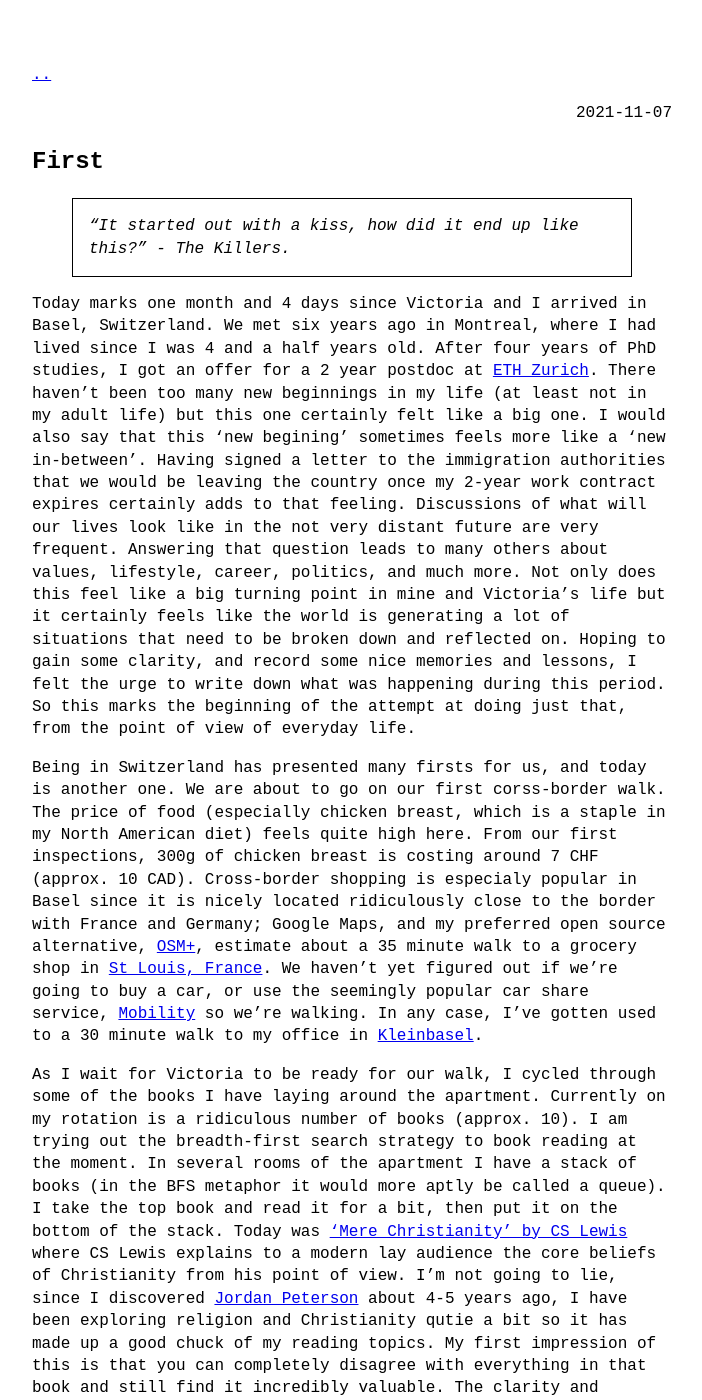
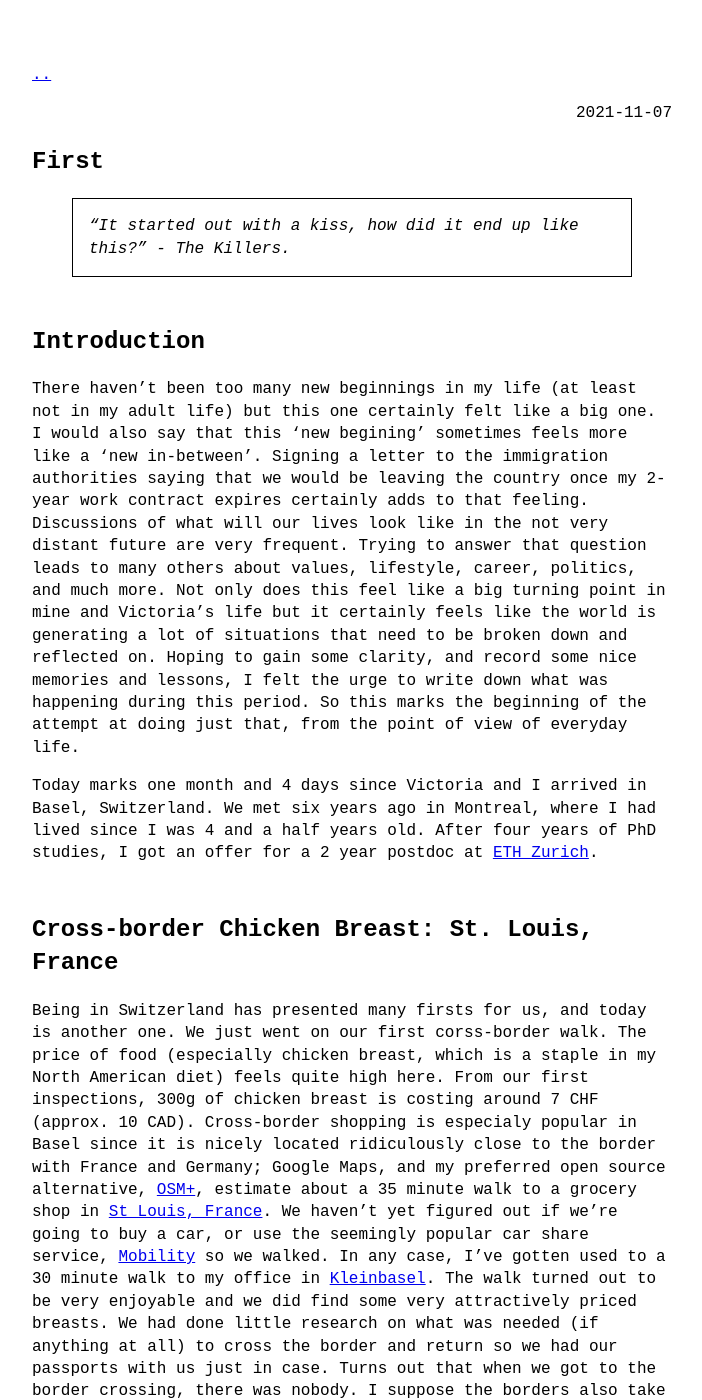
Before and after one commit to pearreview/pearreview.github.io, a Jekyll site: the page built from _posts/2021-11-07-first.md, in a window 1280 px wide and 1400 px high. Shown: the whole window, without its empty margins (288-990 px from the left). Built offline with Jekyll 4.4.1, drawn with Linux system fonts in a browser that asks for light colours; some of the changed text lies outside the part shown.

Commit message:
lewis draft

```diff
--- a/_posts/2021-11-07-first.md
+++ b/_posts/2021-11-07-first.md
@@ -4,36 +4,58 @@ layout: post
 
 > "It started out with a kiss, how did it end up like this?" - The Killers.
 
-Today marks one month and 4 days since Victoria and I arrived in Basel, Switzerland.
-We met six years ago in Montreal, where I had lived since I was 4 and a half years old.
-After four years of PhD studies, I got an offer for a 2 year postdoc at [ETH Zurich](https://en.wikipedia.org/wiki/ETH_Zurich).
+## Introduction
+
 There haven't been too many new beginnings in my life (at least not in my adult life) but this one certainly felt like a big one.
 I would also say that this 'new begining' sometimes feels more like a 'new in-between'.
-Having signed a letter to the immigration authorities that we would be leaving the country once my 2-year work contract expires certainly adds to that feeling.
+Signing a letter to the immigration authorities saying that we would be leaving the country once my 2-year work contract expires certainly adds to that feeling.
 Discussions of what will our lives look like in the not very distant future are very frequent.
-Answering that question leads to many others about values, lifestyle, career, politics, and much more.
+Trying to answer that question leads to many others about values, lifestyle, career, politics, and much more.
 Not only does this feel like a big turning point in mine and Victoria's life but it certainly feels like the world is generating a lot of situations that need to be broken down and reflected on.
 Hoping to gain some clarity, and record some nice memories and lessons, I felt the urge to write down what was happening during this period.
 So this marks the beginning of the attempt at doing just that, from the point of view of everyday life.
 
+Today marks one month and 4 days since Victoria and I arrived in Basel, Switzerland.
+We met six years ago in Montreal, where I had lived since I was 4 and a half years old.
+After four years of PhD studies, I got an offer for a 2 year postdoc at [ETH Zurich](https://en.wikipedia.org/wiki/ETH_Zurich).
+
+## Cross-border Chicken Breast:  St. Louis, France
+
 Being in Switzerland has presented many firsts for us, and today is another one.
-We are about to go on our first corss-border walk.
+We just went on our first corss-border walk.
 The price of food (especially chicken breast, which is a staple in my North American diet) feels quite high here.
 From our first inspections, 300g of chicken breast is costing around 7 CHF (approx. 10 CAD).
 Cross-border shopping is especialy popular in Basel since it is nicely located ridiculously close to the border with France and Germany; Google Maps, and my preferred open source alternative, [OSM+](https://osmand.net/), estimate about a 35 minute walk to a grocery shop in [St Louis, France]([https://en.wikipedia.org/wiki/Saint-Louis,_Haut-Rhin).
-We haven't yet figured out if we're going to buy a car, or use the seemingly popular car share service, [Mobility](https://www.mobility.ch/en/private-customers) so we're walking.
+We haven't yet figured out if we're going to buy a car, or use the seemingly popular car share service, [Mobility](https://www.mobility.ch/en/private-customers) so we walked.
 In any case, I've gotten used to a 30 minute walk to my office in [Kleinbasel](https://www.basel.com/en/city-map/districts/kleinbasels-old-town-wettstein).
+The walk turned out to be very enjoyable and we did find some very attractively priced breasts.
+We had done little research on what was needed (if anything at all) to cross the border and return so we had our passports with us just in case.
+Turns out that when we got to the border crossing, there was nobody.
+I suppose the borders also take Sundays off in Switzerland.
+We arrived at a little Middle Eastern grocery shop where we found 1kg of chicken breast for 8 Euros!
+I never thought I would be looking forward to having to speak French at a shop, but indeed I had some very friendly exchanges with the store clerks.
+Language makes a very big difference to everyday interactions.
+After that we had a very pleasant walk back to our apartment along the river Rhine.
 
-As I wait for Victoria to be ready for our walk, I cycled through some of the books I have laying around the apartment.
+## Reading update: 'Mere Christianity'
+
+As I waited for Victoria to be ready for our walk, I cycled through some of the books I have laying around the apartment.
 Currently on my rotation is a ridiculous number of books (approx. 10).
 I am trying out the breadth-first search strategy to book reading at the moment.
 In several rooms of the apartment I have a stack of books (in the BFS metaphor it would more aptly be called a queue).
 I take the top book and read it for a bit, then put it on the bottom of the stack.
-Today was ['Mere Christianity' by CS Lewis](https://en.wikipedia.org/wiki/Mere_Christianity) where CS Lewis explains to a modern lay audience the core beliefs of Christianity from his point of view.
+Today was ['Mere Christianity''s turn by CS Lewis](https://en.wikipedia.org/wiki/Mere_Christianity) where CS Lewis explains to a modern lay audience the core beliefs of Christianity from his point of view.
 I'm not going to lie, since I discovered [Jordan Peterson](https://en.wikipedia.org/wiki/Jordan_Peterson) about 4-5 years ago, I have been exploring religion and Christianity qutie a bit so it has made up a good chuck of my reading topics.
 My first impression of this is that you can completely disagree with everything in that book and still find it incredibly valuable.
 The clarity and simplicity with which CS Lewis takes on the worlds' most difficult questions is remarkable and something worth emulating, especially as paper-writing academic.
 I also was very pleased to see that very early in the book, he gets to a discussion of a question that had been bothering me for quite some time recently.
 Can we explain the entirety of our moral behaviour through the lens of evolution?
 Half of my university education had been in Biology and evolution which all certainly pointed to 'yes'.
-I won't go in much depth but I wanted to note down CS Lewis' answer to this.
+I won't go in much depth but I wanted to briefly note down and try to synthesize CS Lewis' answer to this.
+The argument goes like this: can we not explain our morality as the set of behaviours that would most likely lead to the survival of the species?
+To which Lewis replies, first that this begs the question, why should one care about the survival of the species?
+And second, that this type of thinking can only render possible explanations of our behaviour, and can say nothing of what our behaviour should be.
+Doing so would require appealing to some standard that necessarily sits beyond the material domain.
+Of course, this is far from a proof for the existence of God.
+
+More next week.
```
